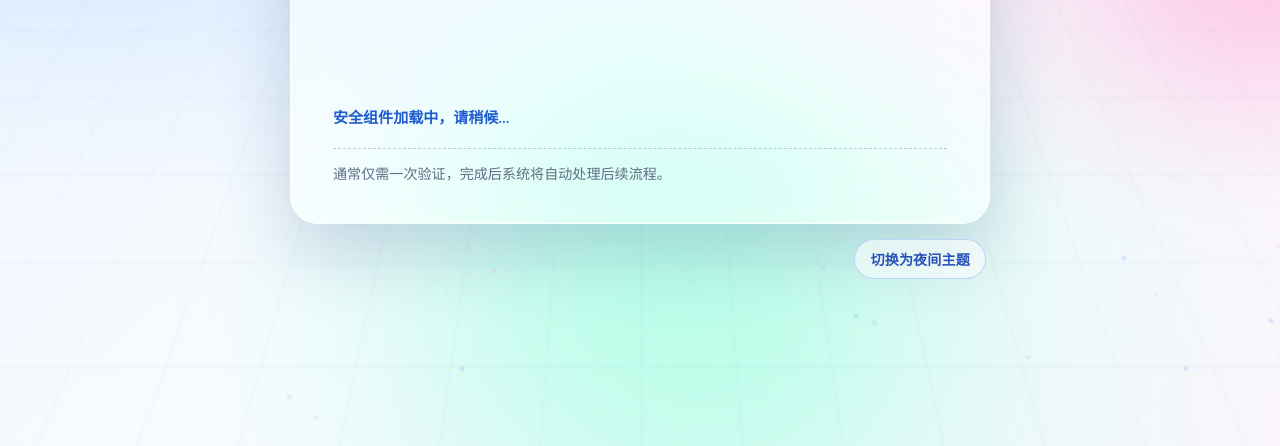
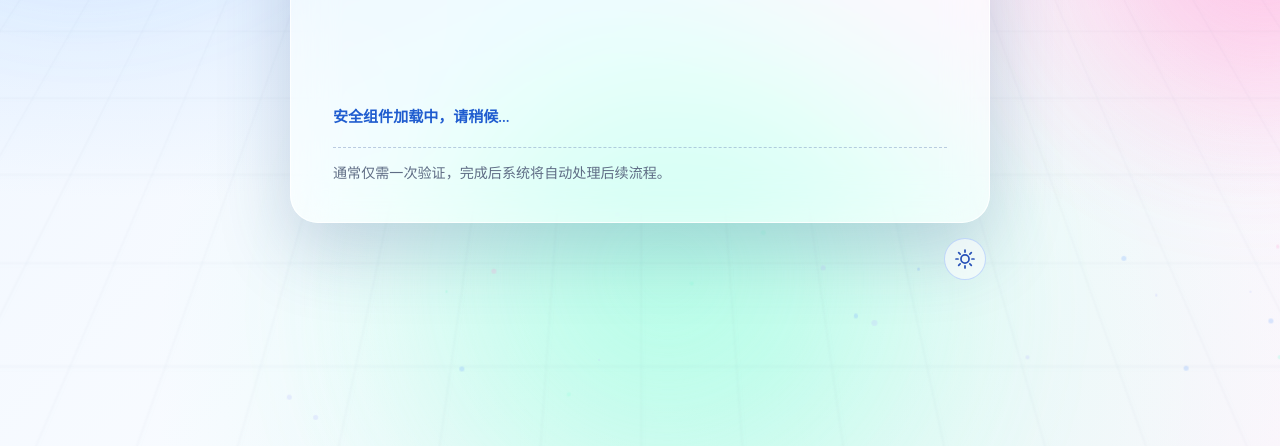
Before and after one commit to Eric-Terminal/cloudflare-pages, a website: page index.html in a window 1280 px wide. Shown: the part 354-800 px from the top of the page. Drawn offline with nearby package versions, Linux system fonts and the light colour scheme.

Commit message:
feat(theme): 主题切换按钮改为太阳/月亮图标小按钮
改动文件：index.html、styles.css、main.ts、main.js。

目的：解决文字按钮尺寸偏大问题，对齐 NapCat 风格的轻量主题切换交互。

效果：主题按钮重构为圆形图标开关，内置太阳/月亮 SVG 图标并带过渡动画；保留主题持久化与无障碍属性（aria-label/aria-pressed/title）；夜间与日间状态下图标自动切换显示。

```diff
--- a/index.html
+++ b/index.html
@@ -58,8 +58,27 @@
       </section>
 
       <div class="theme-bar">
-        <button id="theme-toggle" class="theme-toggle" type="button" aria-pressed="false">
-          切换为夜间主题
+        <button
+          id="theme-toggle"
+          class="theme-toggle"
+          type="button"
+          aria-pressed="false"
+          aria-label="切换为夜间主题"
+          title="切换为夜间主题"
+        >
+          <span class="theme-icon icon-sun" aria-hidden="true">
+            <svg viewBox="0 0 24 24" focusable="false" aria-hidden="true">
+              <circle cx="12" cy="12" r="4.4"></circle>
+              <path
+                d="M12 2.2v2.2M12 19.6v2.2M21.8 12h-2.2M4.4 12H2.2M18.9 5.1l-1.6 1.6M6.7 17.3l-1.6 1.6M18.9 18.9l-1.6-1.6M6.7 6.7 5.1 5.1"
+              ></path>
+            </svg>
+          </span>
+          <span class="theme-icon icon-moon" aria-hidden="true">
+            <svg viewBox="0 0 24 24" focusable="false" aria-hidden="true">
+              <path d="M15.4 3.5a8.9 8.9 0 1 0 5.1 15.8A9.2 9.2 0 0 1 15.4 3.5Z"></path>
+            </svg>
+          </span>
         </button>
       </div>
     </main>
--- a/main.js
+++ b/main.js
@@ -104,9 +104,13 @@ class VerifyLandingPage {
     }
     applyTheme(theme, persist) {
         this.themeMode = theme;
+        const isNight = theme === "night";
+        const nextThemeLabel = isNight ? "切换为日间主题" : "切换为夜间主题";
         this.body.classList.toggle("theme-night", theme === "night");
-        this.themeToggleButton.setAttribute("aria-pressed", theme === "night" ? "true" : "false");
-        this.themeToggleButton.textContent = theme === "night" ? "切换为日间主题" : "切换为夜间主题";
+        this.themeToggleButton.classList.toggle("is-night", isNight);
+        this.themeToggleButton.setAttribute("aria-pressed", isNight ? "true" : "false");
+        this.themeToggleButton.setAttribute("aria-label", nextThemeLabel);
+        this.themeToggleButton.setAttribute("title", nextThemeLabel);
         if (!persist) {
             return;
         }
--- a/styles.css
+++ b/styles.css
@@ -325,11 +325,14 @@ body.theme-night .helper {
   border: 1px solid rgba(118, 161, 255, 0.38);
   color: #2852b8;
   background: rgba(255, 255, 255, 0.58);
+  width: 42px;
+  height: 42px;
   border-radius: 999px;
-  padding: 9px 15px;
-  font-size: 0.88rem;
-  font-weight: 700;
-  letter-spacing: 0.01em;
+  padding: 0;
+  display: inline-flex;
+  align-items: center;
+  justify-content: center;
+  position: relative;
   cursor: pointer;
   backdrop-filter: blur(8px);
   -webkit-backdrop-filter: blur(8px);
@@ -354,6 +357,56 @@ body.theme-night .helper {
 .theme-toggle:focus-visible {
   outline: 2px solid rgba(111, 144, 255, 0.65);
   outline-offset: 2px;
+}
+
+.theme-icon {
+  position: absolute;
+  width: 22px;
+  height: 22px;
+  display: inline-flex;
+  align-items: center;
+  justify-content: center;
+  transition:
+    opacity 0.25s ease,
+    transform 0.25s ease;
+}
+
+.theme-icon svg {
+  width: 100%;
+  height: 100%;
+}
+
+.icon-sun {
+  opacity: 1;
+  transform: rotate(0deg) scale(1);
+}
+
+.icon-sun svg {
+  fill: none;
+  stroke: currentColor;
+  stroke-width: 1.9;
+  stroke-linecap: round;
+  stroke-linejoin: round;
+}
+
+.icon-moon {
+  opacity: 0;
+  transform: rotate(20deg) scale(0.75);
+}
+
+.icon-moon svg {
+  fill: currentColor;
+  stroke: none;
+}
+
+.theme-toggle.is-night .icon-sun {
+  opacity: 0;
+  transform: rotate(-28deg) scale(0.72);
+}
+
+.theme-toggle.is-night .icon-moon {
+  opacity: 1;
+  transform: rotate(0deg) scale(1);
 }
 
 body.theme-night .theme-toggle {
```
Also changed, not shown: main.ts (+6 -2 lines).
